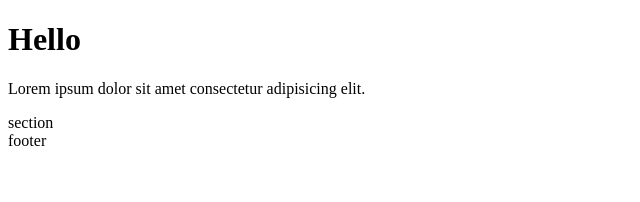
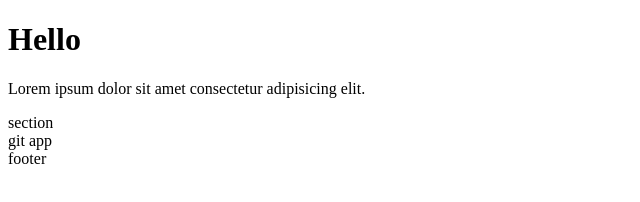
Before and after one commit to Hnin-lwin16/project, a plain HTML site: page index.html in a window 1280 px wide. Shown: the full height of the page, 0-640 px from the left. Drawn offline with Linux system fonts and the light colour scheme.

Commit message:
add gitsec

```diff
--- a/index.html
+++ b/index.html
@@ -11,6 +11,9 @@
     <section>
         section
     </section>
+    <section>
+        git app
+    </section>
     <footer>
         footer
     </footer>
```
